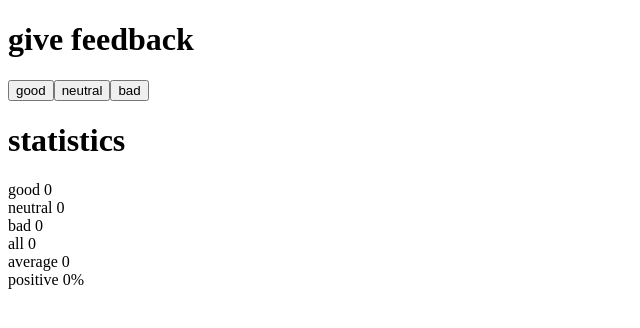
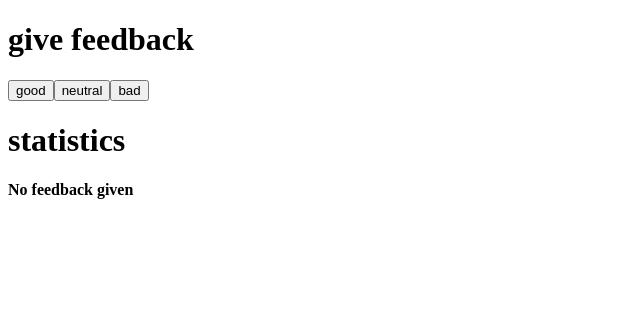
Before and after one commit to BorisBanchev/Fullstack-Open-Course, a React (Vite) app in the folder Osa1/unicafe/: page / in a window 1280 px wide. Shown: the top 328 px of the page, without its empty margins (0-640 px from the left). Built offline with nearby package versions, Linux system fonts and the light colour scheme.

Commit message:
Tehtävä 1.9

```diff
--- a/Osa1/unicafe/src/App.jsx
+++ b/Osa1/unicafe/src/App.jsx
@@ -10,14 +10,11 @@ const Header = () => {
 
 const Statistics = (props) => {
   let average = 0;
-  if (props.total !== 0) {
-    average =
-      (props.good * 1 + props.neutral * 0 + props.bad * -1) / props.total;
-  }
   let positive = 0;
   if (props.total !== 0) {
     positive = (props.good / props.total) * 100;
-  }
+    average =
+      (props.good * 1 + props.neutral * 0 + props.bad * -1) / props.total;
     return (
       <div>
         <h1>statistics</h1>
@@ -34,6 +31,13 @@ const Statistics = (props) => {
           <br />
           positive {positive}%
         </p>
+      </div>
+    );
+  }
+  return (
+    <div>
+      <h1>statistics</h1>
+      <b>No feedback given</b>
     </div>
   );
 };
```
Lines whose indentation alone changed are shown as unchanged.
